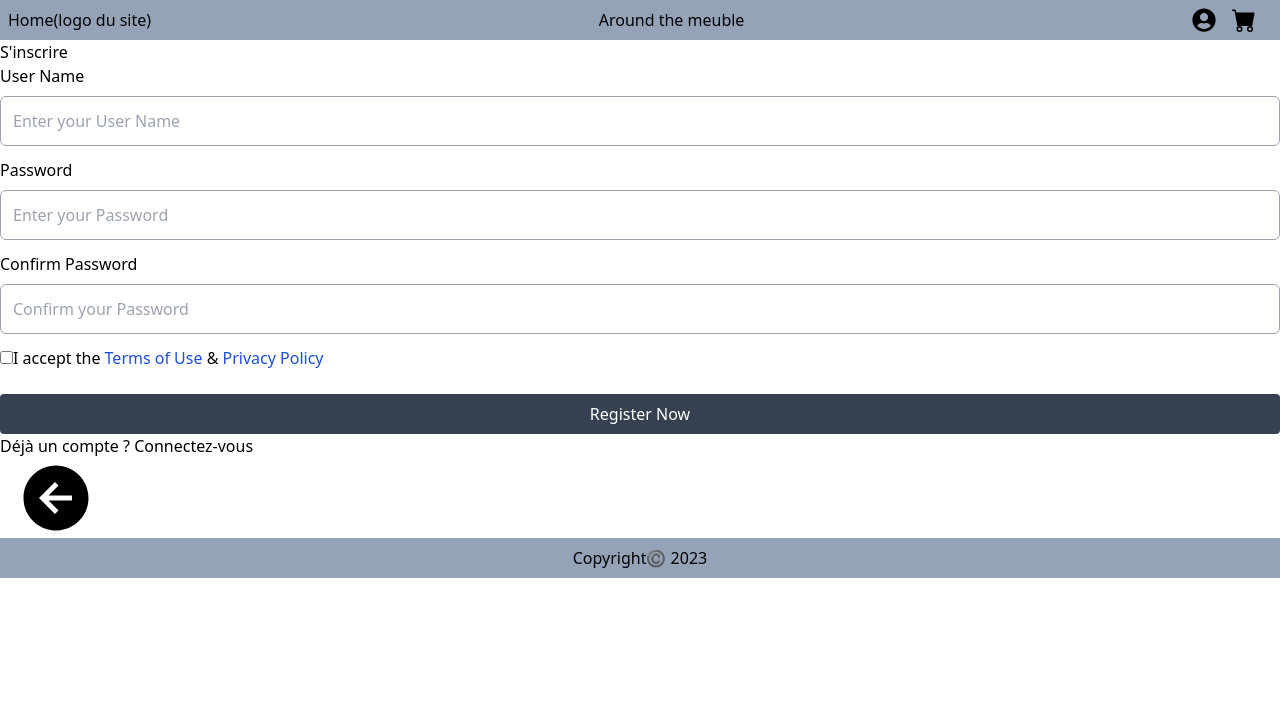
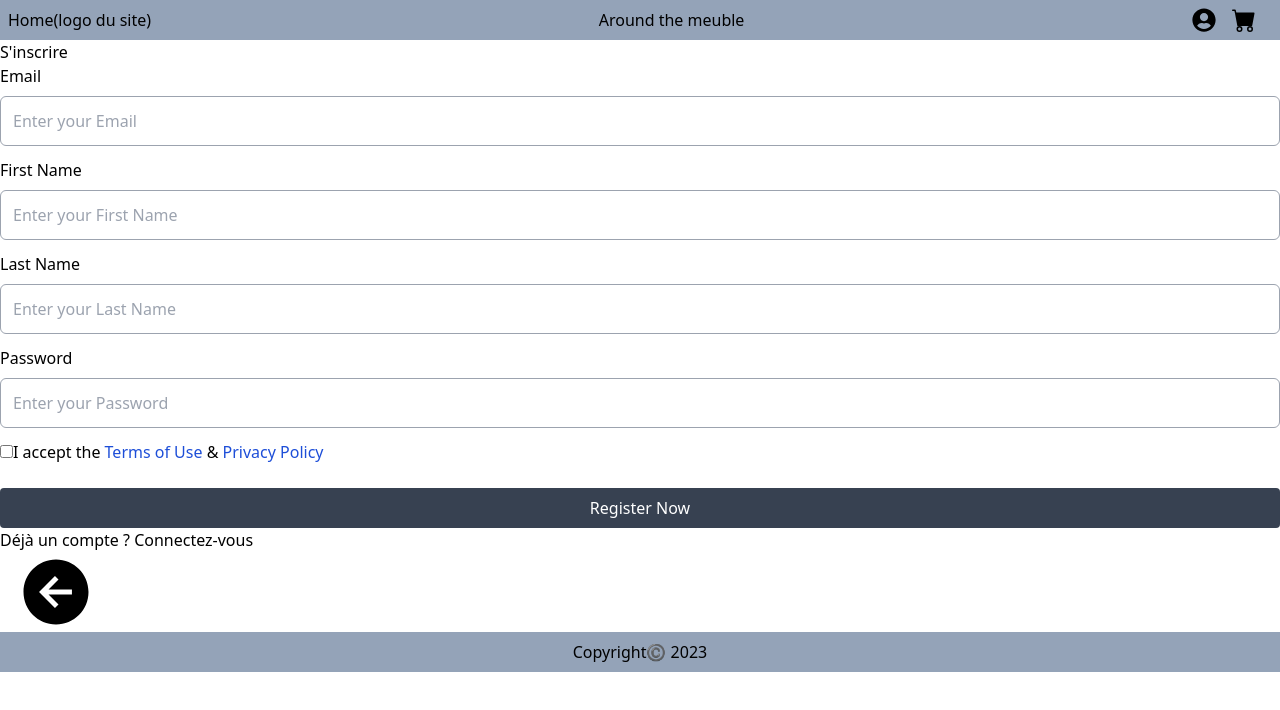
Before and after one commit to camhbrt/around_the_meuble, a React (Vite) app in the folder projet2/: page /signin in a window 1280 px wide. Shown: the top 710 px of the page. Built offline with nearby package versions, Linux system fonts and the light colour scheme.

Commit message:
[Update] Started working on register form to connect with DB through POST request

```diff
--- a/projet2/src/components/Subscriptionform.jsx
+++ b/projet2/src/components/Subscriptionform.jsx
@@ -1,28 +1,87 @@
 import React from 'react';
+import { useState } from 'react';
+let apiUrl = 'http://localhost:5174/api/users'
 
 const Subscriptionform = () => {
+
+    const [firstName, setFirstName] = useState("");
+    const [lastName, setLastName] = useState("");
+    const [email, setEmail] = useState("");
+    const [password, setPassword] = useState("");
+    const [message, setMessage] = useState("");
+
+    // Function to check password in register form against confirm password request to user
+    function checkPassword() {
+        let password = document.getElementById('password');
+        let confirmedPassword = document.getElementById('confirmpassword');
+        if (password == confirmedPassword){
+            return password
+        } else {
+            console.log("Invalid password")
+        }
+    }
+
+    // Asynchronous function to post user data to database
+    let postData = async (event) => {
+        event.preventDefault()
+        try {
+        const response = await fetch(apiUrl, {
+            method: "POST",
+            body: JSON.stringify({
+                email: email,
+                password: password,
+                nom: lastName,
+                prenom: firstName
+            })
+        })
+        let responseJson = await response.json();
+        if (responseJson.status == 200){
+            setEmail("");
+            setPassword(""),
+            setFirstName(""),
+            setLastName(""),
+            setMessage("New user created successfully")
+        } else {
+            setMessage("An error occured while creating new user")
+        }
+        }
+        catch (error) {
+            console.log("Error :", error)
+        }
+    }
+
     return (
         <div>
-            <form action="">
+            <form onSubmit={postData}>
                     <div className='mb-3'>
-                        <label className='font-mediu mb-2 flex'>User Name </label>
-                        <input type="text" placeholder='Enter your User Name' className='w-full border rounded-md bg-transparent border-gray-400 p-3'/>
+                        <label className='font-mediu mb-2 flex'> Email </label>
+                        <input value={email} type="text" placeholder='Enter your Email' onChange={(event) => setEmail(event.target.value)} className='w-full border rounded-md bg-transparent border-gray-400 p-3'/>
+                    </div>
+                    <div className='mb-3'>
+                        <label className='font-mediu mb-2 flex'>First Name </label>
+                        <input value={firstName} type="text" placeholder='Enter your First Name' onChange={(event) => setFirstName(event.target.value)} className='w-full border rounded-md bg-transparent border-gray-400 p-3'/>
+                    </div>
+                    <div className='mb-3'>
+                        <label className='font-mediu mb-2 flex'>Last Name </label>
+                        <input value={lastName} type="text" placeholder='Enter your Last Name' onChange={(event) => setLastName(event.target.value)} className='w-full border rounded-md bg-transparent border-gray-400 p-3'/>
                     </div>
                     <div className='mb-3'>
                         <label className='font-mediu mb-2 flex'>Password </label>
-                        <input type="text" placeholder='Enter your Password' className='w-full border rounded-md bg-transparent border-gray-400 p-3'/>
+                        <input value={password} type="text" placeholder='Enter your Password' onChange={(event) => setPassword(event.target.value)} className='w-full border rounded-md bg-transparent border-gray-400 p-3'/>
                     </div>
-                    <div className='mb-3'>
+                    {/* <div className='mb-3'>
                         <label className='font-mediu mb-2 flex'>Confirm Password </label>
-                        <input type="text" placeholder='Confirm your Password' className='w-full border rounded-md bg-transparent border-gray-400 p-3'/>
-                    </div>
+                        <input id="confirmpassword" type="text" placeholder='Confirm your Password' className='w-full border rounded-md bg-transparent border-gray-400 p-3'/>
+                    </div> */}
                     <div className='flex justify-between mb-6'>
                         <label>
                             <input type="checkbox"/>
                              I accept the <span className='text-blue-700 cursor-pointer'>Terms of Use</span> & <span className='text-blue-700 cursor-pointer'> Privacy Policy</span>
                         </label>
                     </div>
-                    <button className='block bg-gray-700 hover:bg-gray-800 text-white w-full py-2 px-8 rounded  '>Register Now</button>
+
+                    <button type="submit" className='block bg-gray-700 hover:bg-gray-800 text-white w-full py-2 px-8 rounded  '>Register Now</button>
+                    <div className="message">{message ? <p>{message}</p> : null}</div>
             </form>
         </div>
     );
--- a/projet2/src/pages/Loginpage.jsx
+++ b/projet2/src/pages/Loginpage.jsx
@@ -3,7 +3,7 @@ import React from 'react';
 import Header from '../components/Header';
 import Footer from '../components/Footer';
 import Loginform from '../components/Loginform';
-import Loginbg from '../assets/Loginbg.jpg';
+import Loginbg from '../assets/loginbg.jpg';
 import Subscriptionform from '../components/Subscriptionform';
 import Backicon from '../components/Backicon';
 
```
